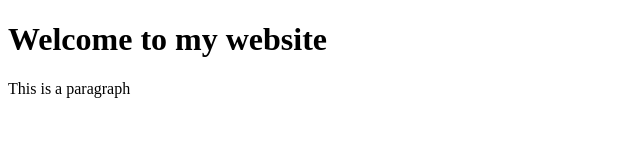
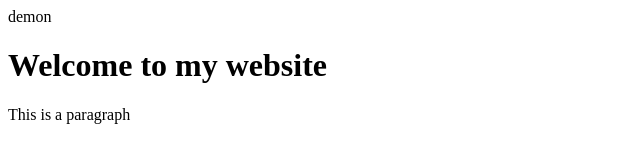
Before and after one commit to ChungCsemon/Git-demo, a plain HTML site: page index.html in a window 1280 px wide. Shown: the whole page, without its empty margins (0-640 px from the left). Drawn offline with Linux system fonts and the light colour scheme.

Commit message:
Second commit

```diff
--- a/index.html
+++ b/index.html
@@ -6,6 +6,7 @@
 	    <title>My First HTML Page</title>
     </head>
     <body>
+        demon
         <h1>Welcome to my website</h1>
         <p>This is a paragraph</p>
     </body>
```
